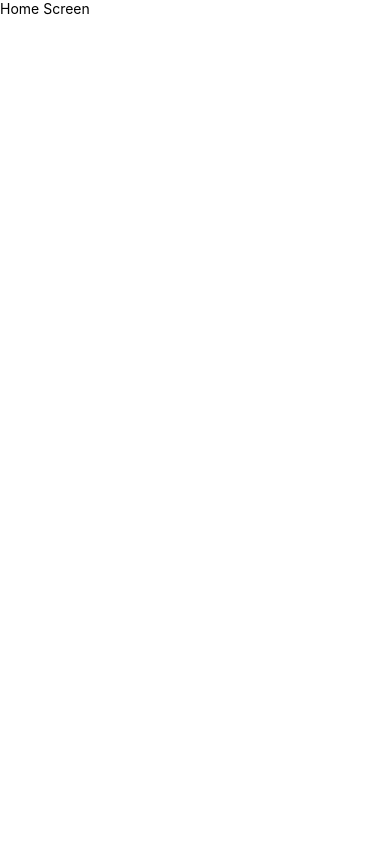
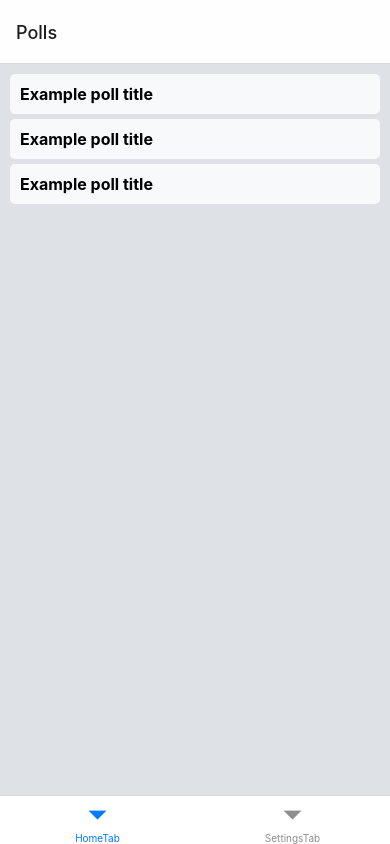
Before and after one commit to ercumentlacin/Voting-App, a React Native app: screen /HomeScreen in a window 390 px wide. Before the commit this address had no page. Built offline with nearby package versions, Linux system fonts and the light colour scheme.

Commit message:
add home screen:  polls list

```diff
--- a/package.json
+++ b/package.json
@@ -13,6 +13,7 @@
     "storybook": "EXPO_NO_DOTENV=1 STORYBOOK_ENABLED=true expo start -c"
   },
   "dependencies": {
+    "@react-navigation/bottom-tabs": "^6.5.20",
     "@react-navigation/native": "^6.1.17",
     "@react-navigation/native-stack": "^6.9.26",
     "@react-navigation/stack": "^6.3.29",
--- a/src/App.tsx
+++ b/src/App.tsx
@@ -1,18 +1,15 @@
-import 'react-native-gesture-handler';
 import { registerRootComponent } from "expo";
-import { StyleSheet, SafeAreaView } from "react-native";
 import Constants from "expo-constants";
+import { SafeAreaView, StyleSheet } from "react-native";
+import "react-native-gesture-handler";
+import { COLORS } from "./constants/colors";
+import { Providers } from "./providers";
 import { Router } from "./router/router";
-import { Providers } from "./providers";
 
 function App() {
 	return (
 		<Providers>
-			<SafeAreaView
-				style={{
-					flex: 1,
-				}}
-			>
+			<SafeAreaView style={styles.container}>
 				<Router />
 			</SafeAreaView>
 		</Providers>
@@ -30,9 +27,7 @@ registerRootComponent(AppEntryPoint);
 const styles = StyleSheet.create({
 	container: {
 		flex: 1,
-		backgroundColor: "#fff",
-		alignItems: "center",
-		justifyContent: "center",
+		backgroundColor: COLORS.seasalt["900"],
 	},
 });
 
--- /dev/null
+++ b/src/constants/colors.ts
@@ -0,0 +1,110 @@
+export const COLORS = {
+  seasalt: {
+    DEFAULT: "#f8f9fa",
+    100: "#29323a",
+    200: "#536475",
+    300: "#8496a8",
+    400: "#bfc8d1",
+    500: "#f8f9fa",
+    600: "#fafbfc",
+    700: "#fbfcfc",
+    800: "#fdfdfd",
+    900: "#fefefe",
+  },
+  "anti-flash_white": {
+    DEFAULT: "#e9ecef",
+    100: "#282f37",
+    200: "#505f6e",
+    300: "#7c8ea0",
+    400: "#b3bec8",
+    500: "#e9ecef",
+    600: "#eef1f3",
+    700: "#f3f4f6",
+    800: "#f7f8f9",
+    900: "#fbfbfc",
+  },
+  platinum: {
+    DEFAULT: "#dee2e6",
+    100: "#272d34",
+    200: "#4e5b67",
+    300: "#788899",
+    400: "#abb6c0",
+    500: "#dee2e6",
+    600: "#e5e9ec",
+    700: "#eceef1",
+    800: "#f2f4f5",
+    900: "#f9f9fa",
+  },
+  french_gray: {
+    DEFAULT: "#ced4da",
+    100: "#242a30",
+    200: "#495561",
+    300: "#6d7f91",
+    400: "#9da9b5",
+    500: "#ced4da",
+    600: "#d7dce1",
+    700: "#e1e5e9",
+    800: "#ebeef0",
+    900: "#f5f6f8",
+  },
+  french_gray_darker: {
+    DEFAULT: "#adb5bd",
+    100: "#202428",
+    200: "#404850",
+    300: "#616d79",
+    400: "#85919d",
+    500: "#adb5bd",
+    600: "#bdc4ca",
+    700: "#ced3d8",
+    800: "#dee1e5",
+    900: "#eff0f2",
+  },
+  slate_gray: {
+    DEFAULT: "#6c757d",
+    100: "#161819",
+    200: "#2c2f32",
+    300: "#41474b",
+    400: "#575e64",
+    500: "#6c757d",
+    600: "#899199",
+    700: "#a7adb2",
+    800: "#c4c8cc",
+    900: "#e2e4e5",
+  },
+  outer_space: {
+    DEFAULT: "#495057",
+    100: "#0e1011",
+    200: "#1d2022",
+    300: "#2b2f34",
+    400: "#3a3f45",
+    500: "#495057",
+    600: "#68727d",
+    700: "#8c959f",
+    800: "#b2b9bf",
+    900: "#d9dcdf",
+  },
+  onyx: {
+    DEFAULT: "#343a40",
+    100: "#0b0c0d",
+    200: "#15171a",
+    300: "#202327",
+    400: "#2a2f34",
+    500: "#343a40",
+    600: "#58626c",
+    700: "#7d8995",
+    800: "#a9b0b8",
+    900: "#d4d8dc",
+  },
+  eerie_black: {
+    DEFAULT: "#212529",
+    100: "#070808",
+    200: "#0e0f11",
+    300: "#141719",
+    400: "#1b1f22",
+    500: "#212529",
+    600: "#49525b",
+    700: "#6f7d8b",
+    800: "#9fa8b2",
+    900: "#cfd4d8",
+  },
+};
--- a/src/router/router.tsx
+++ b/src/router/router.tsx
@@ -1,20 +1,10 @@
 import { NavigationContainer } from "@react-navigation/native";
-import { createNativeStackNavigator } from "@react-navigation/native-stack";
-import HomeScreen from "src/screens/HomeScreen";
-import type { RootStackParamList } from "src/types";
-
-const Stack = createNativeStackNavigator<RootStackParamList>();
+import TabRoot from "./tabs/tab";
 
 export function Router() {
 	return (
 		<NavigationContainer>
-			<Stack.Navigator
-				screenOptions={{
-					headerShown: false,
-				}}
-			>
-				<Stack.Screen name="Home" component={HomeScreen} />
-			</Stack.Navigator>
+			<TabRoot />
 		</NavigationContainer>
 	);
 }
--- /dev/null
+++ b/src/router/tabs/home/home-tab.tsx
@@ -0,0 +1,5 @@
+import HomeTabScreens from "./screens/home-screen";
+
+export default function HomeTab() {
+	return <HomeTabScreens />;
+}
--- /dev/null
+++ b/src/router/tabs/home/screens/home-screen.tsx
@@ -0,0 +1,20 @@
+import { createNativeStackNavigator } from "@react-navigation/native-stack";
+import { COLORS } from "src/constants/colors";
+import HomeScreen from "src/screens/HomeScreen";
+
+const Stack = createNativeStackNavigator();
+
+export default function HomeTabScreens() {
+	return (
+		<Stack.Navigator>
+			<Stack.Screen
+				name="HomeScreen"
+				options={{
+					headerTitle: "Polls",
+					headerStyle: { backgroundColor: COLORS.seasalt["900"] },
+				}}
+				component={HomeScreen}
+			/>
+		</Stack.Navigator>
+	);
+}
--- /dev/null
+++ b/src/router/tabs/settings/settings-tab.tsx
@@ -0,0 +1,9 @@
+import { Text, View } from "react-native";
+
+export default function SettingsTab() {
+	return (
+		<View style={{ flex: 1, justifyContent: "center", alignItems: "center" }}>
+			<Text>Settings!</Text>
+		</View>
+	);
+}
--- /dev/null
+++ b/src/router/tabs/tab.tsx
@@ -0,0 +1,18 @@
+import { createBottomTabNavigator } from "@react-navigation/bottom-tabs";
+import HomeTab from "./home/home-tab";
+import SettingsTab from "./settings/settings-tab";
+
+const Tab = createBottomTabNavigator();
+
+export default function TabRoot() {
+	return (
+		<Tab.Navigator
+			screenOptions={{
+				headerShown: false,
+			}}
+		>
+			<Tab.Screen name="HomeTab" component={HomeTab} />
+			<Tab.Screen name="SettingsTab" component={SettingsTab} />
+		</Tab.Navigator>
+	);
+}
--- a/src/screens/HomeScreen.tsx
+++ b/src/screens/HomeScreen.tsx
@@ -1,16 +1,44 @@
-import { StyleSheet, Text, View } from "react-native";
+import { FlatList, StyleSheet, Text, View } from "react-native";
+import { COLORS } from "src/constants/colors";
+
+const polls = [1, 2, 3];
+
+const renderPoll = ({ item }: { item: number }) => {
+	return (
+		<View style={styles.pollContainer}>
+			<Text style={styles.pollTitle}>Example poll title</Text>
+		</View>
+	);
+};
 
 export default function HomeScreen() {
 	return (
-		<View style={styles.container}>
-			<Text>Home Screen</Text>
-		</View>
+		<FlatList
+			style={styles.root}
+			data={polls}
+			renderItem={renderPoll}
+			contentContainerStyle={styles.container}
+			keyExtractor={(item) => item.toString()}
+		/>
 	);
 }
 
 const styles = StyleSheet.create({
+	root: {
+		backgroundColor: COLORS.platinum.DEFAULT,
+	},
 	container: {
 		flex: 1,
-		backgroundColor: "#fff",
+		padding: 10,
+		gap: 5,
+	},
+	pollContainer: {
+		backgroundColor: COLORS.seasalt.DEFAULT,
+		padding: 10,
+		borderRadius: 5,
+	},
+	pollTitle: {
+		fontSize: 16,
+		fontWeight: "bold",
 	},
 });
```
Also changed, not shown: 1 other file (tests, documents, lock files or other folders).
